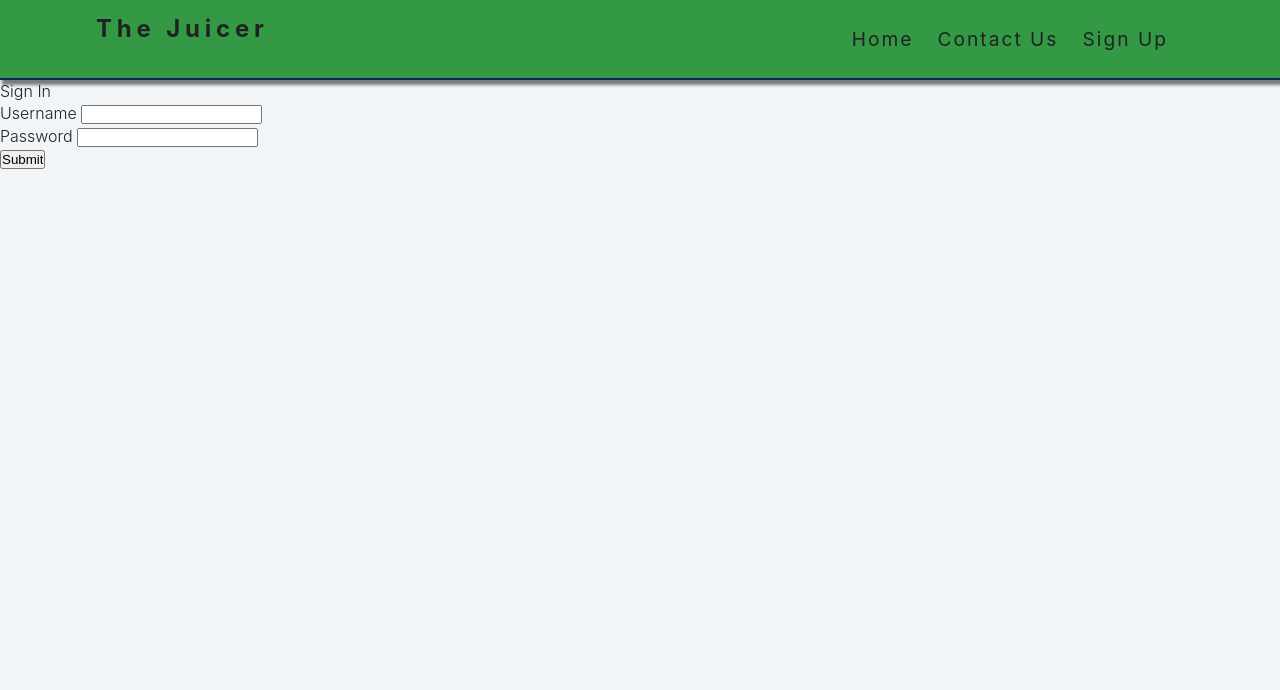
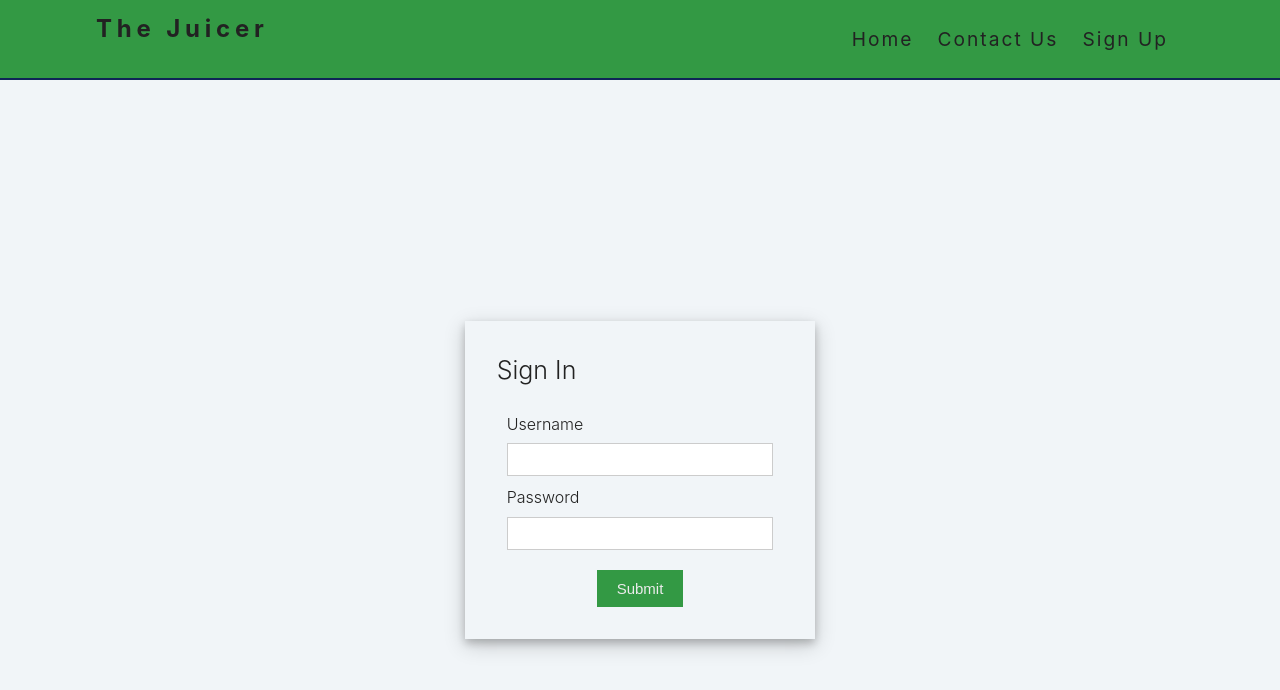
Before and after one commit to BenardAbwao/TheJuicer, a React (Create React App) app: page /signup in a window 1280 px wide. Shown: the top 690 px of the page. Built offline with nearby package versions, Linux system fonts and the light colour scheme; no server answers; some icons are missing.

Commit message:
style signup component

```diff
--- a/src/index.css
+++ b/src/index.css
@@ -115,6 +115,7 @@ Variables
   }
   .btn-details {
     padding: 0.25rem 0.4rem;
+    margin-bottom: 0.3em;
   }
   .btn-details:hover {
     background: var(--primaryLightColor);
@@ -372,6 +373,69 @@ Variables
   .loader:after {
     left: 1.5em;
   }
+
+  .app {
+    display: flex;
+    align-items: center;
+    justify-content: center;
+    flex-direction: column;
+    gap: 1.25em;
+    height: 100vh;
+    background-color: var(--mainBackground);
+  }
+
+  input[type="text"],
+  input[type="password"] {
+    height: 2.5em;
+    width: 20em;
+    border: 0.0625em solid rgba(0, 0, 0, 0.2);
+  }
+
+  input[type="submit"] {
+    margin-top: 0.625em;
+    cursor: pointer;
+    font-size: 0.9375em;
+    background: var(--mainWhite);
+    border: 0.0625em solid var(--mainWhite);
+    color: var(--mainGrey);
+    padding: 0.625em 1.25em;
+  }
+
+  input[type="submit"]:hover {
+    background: var(--primaryColor);
+  }
+
+  .button-container {
+    display: flex;
+    justify-content: center;
+  }
+
+  .login-form {
+    background-color: var(--mainBackground);
+    padding: 2rem;
+    box-shadow: 0 0.25em 0.5em 0 rgba(0, 0, 0, 0.2), 0 0.375em 1.25em 0 rgba(0, 0, 0, 0.19);
+  }
+
+  .list-container {
+    display: flex;
+  }
+
+  .error {
+    color: var(--mainRed);
+    font-size: 0.75em;
+  }
+
+  .title {
+    font-size: 1.563em;
+    margin-bottom: 1em;
+  }
+
+  .input-container {
+    display: flex;
+    flex-direction: column;
+    gap: 0.5em;
+    margin: 0.625em;
+  }
   @-webkit-keyframes load1 {
     0%,
     80%,
```
